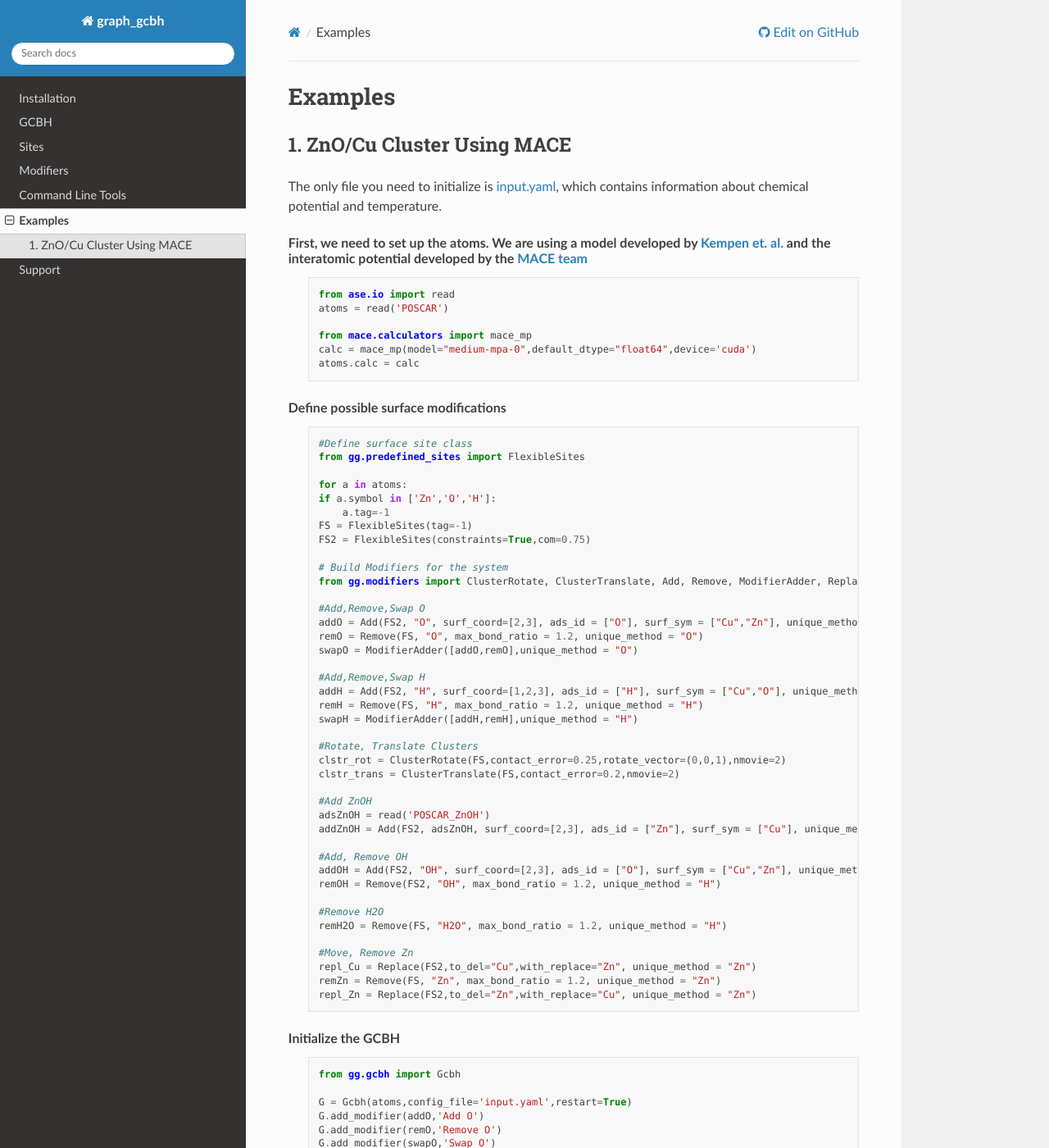
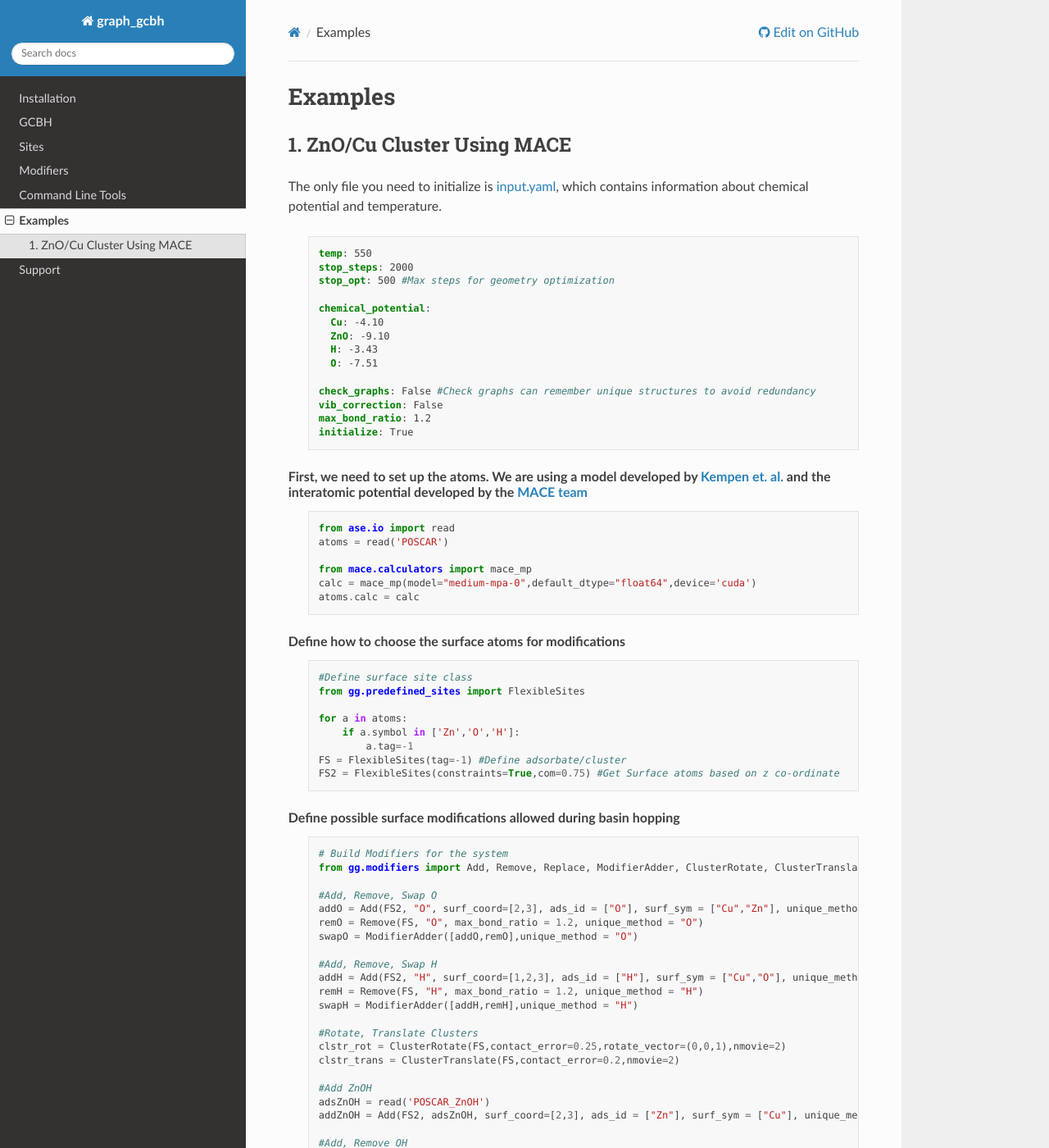
Before and after one commit to kkjsawantucla/gg, a Sphinx documentation site: the page built from docs/source/examples.rst, in a window 1280 px wide and 1400 px high. Shown: the whole window at 82% size. Built offline with Sphinx 7.4.7 and the Read the Docs theme 3.1.0, drawn with Linux system fonts in a browser that asks for light colours.

Commit message:
Update examples.rst

```diff
--- a/docs/source/examples.rst
+++ b/docs/source/examples.rst
@@ -5,6 +5,24 @@ Examples
 --------------------------------
 
 The only file you need to initialize is `input.yaml <https://github.com/kkjsawantucla/gg/blob/main/examples/Zn_Cu_cluster/input.yaml>`_, which contains information about chemical potential and temperature.
+
+    .. code-block:: yaml
+
+        temp: 550
+        stop_steps: 2000
+        stop_opt: 500 #Max steps for geometry optimization
+
+        chemical_potential:
+          Cu: -4.10
+          ZnO: -9.10
+          H: -3.43
+          O: -7.51
+
+        check_graphs: False #Check graphs can remember unique structures to avoid redundancy
+        vib_correction: False
+        max_bond_ratio: 1.2
+        initialize: True
+
 
 First, we need to set up the atoms. We are using a model developed by `Kempen et. al. <https://www.nature.com/articles/s41524-024-01507-z>`_ and the interatomic potential developed by the `MACE team <https://github.com/ACEsuit/mace/tree/main?tab=readme-ov-file#pretrained-foundation-models>`_
     .. code-block:: python
@@ -17,27 +35,30 @@ First, we need to set up the atoms. We are using a model developed by `Kempen et
         atoms.calc = calc
 
 
-Define possible surface modifications
+Define how to choose the surface atoms for modifications
     .. code-block:: python
 
         #Define surface site class
         from gg.predefined_sites import FlexibleSites
 
         for a in atoms:
-        if a.symbol in ['Zn','O','H']:
-            a.tag=-1
-        FS = FlexibleSites(tag=-1)
-        FS2 = FlexibleSites(constraints=True,com=0.75)
+            if a.symbol in ['Zn','O','H']:
+                a.tag=-1
+        FS = FlexibleSites(tag=-1) #Define adsorbate/cluster
+        FS2 = FlexibleSites(constraints=True,com=0.75) #Get Surface atoms based on z co-ordinate
+
+Define possible surface modifications allowed during basin hopping
+    .. code-block:: python
 
         # Build Modifiers for the system
-        from gg.modifiers import ClusterRotate, ClusterTranslate, Add, Remove, ModifierAdder, Replace
+        from gg.modifiers import Add, Remove, Replace, ModifierAdder, ClusterRotate, ClusterTranslate,
 
-        #Add,Remove,Swap O
+        #Add, Remove, Swap O
         addO = Add(FS2, "O", surf_coord=[2,3], ads_id = ["O"], surf_sym = ["Cu","Zn"], unique_method = "O")
         remO = Remove(FS, "O", max_bond_ratio = 1.2, unique_method = "O")
         swapO = ModifierAdder([addO,remO],unique_method = "O")
 
-        #Add,Remove,Swap H
+        #Add, Remove, Swap H
         addH = Add(FS2, "H", surf_coord=[1,2,3], ads_id = ["H"], surf_sym = ["Cu","O"], unique_method = "H")
         remH = Remove(FS, "H", max_bond_ratio = 1.2, unique_method = "H")
         swapH = ModifierAdder([addH,remH],unique_method = "H")
@@ -66,8 +87,7 @@ Initialize the GCBH
     .. code-block:: python
 
         from gg.gcbh import Gcbh
-
-        G = Gcbh(atoms,config_file='input.yaml',restart=True)
+        G = Gcbh(atoms,config_file='input.yaml')
         G.add_modifier(addO,'Add O')
         G.add_modifier(remO,'Remove O')
         G.add_modifier(swapO,'Swap O')
```
